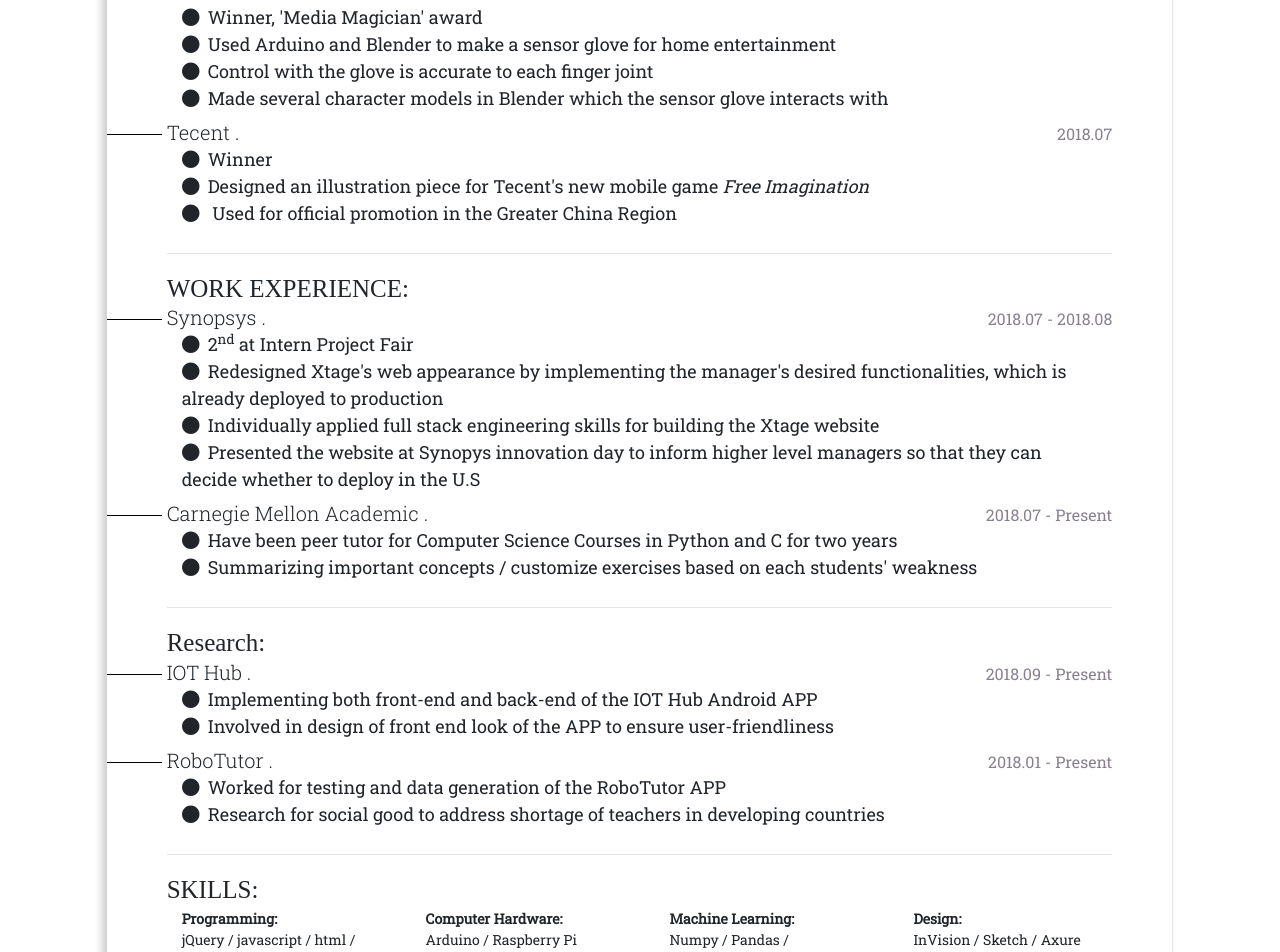
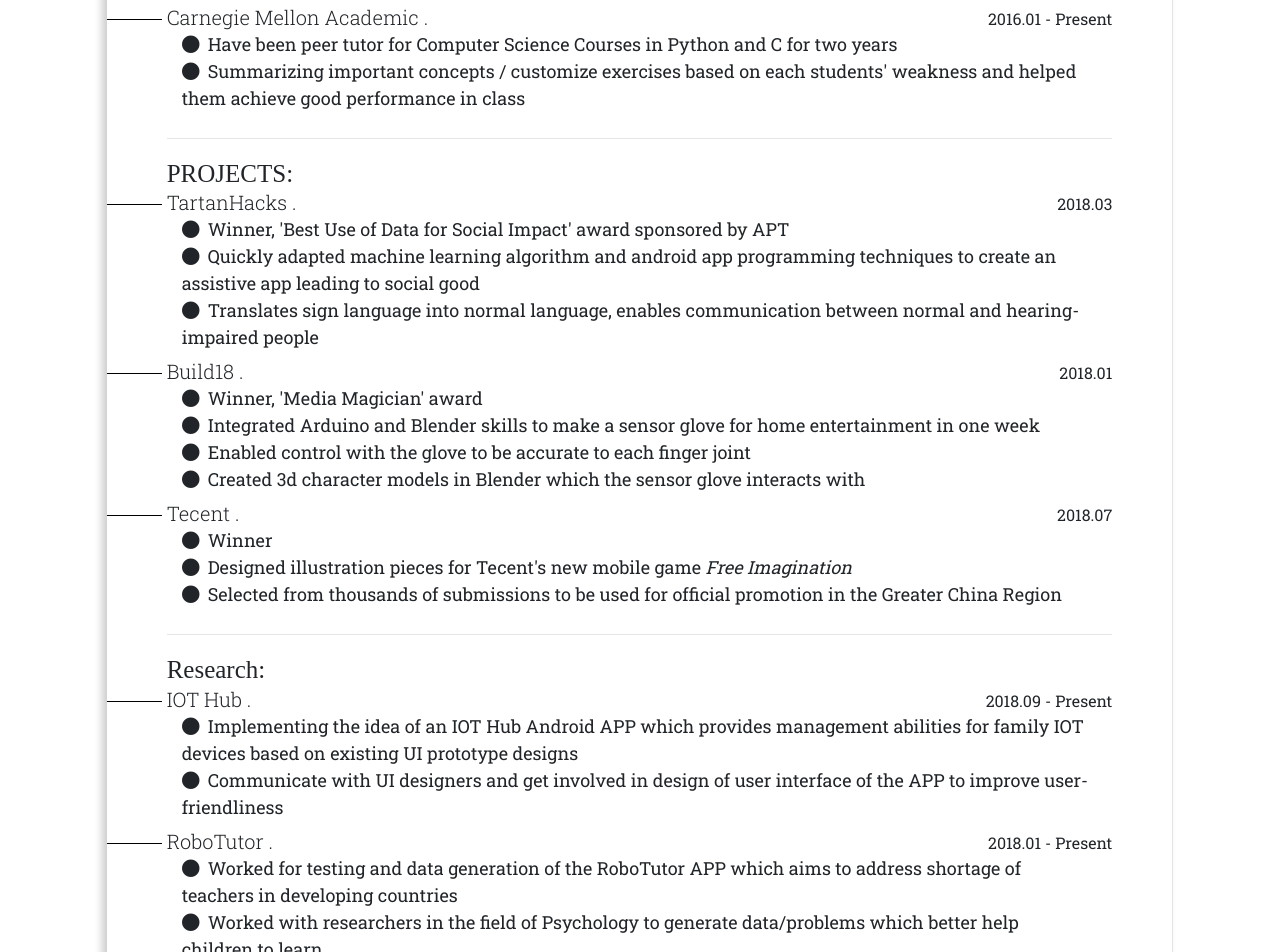
Before and after one commit to CandyDong/CandyDong.github.io, a plain HTML site: page resume.html in a window 1280 px wide. Shown: the part 980-1932 px from the top of the page. Drawn offline with nearby package versions, Linux system fonts and the light colour scheme; a script that the page names is missing; a web font is replaced by a local one.

Commit message:
resume page updated

```diff
--- a/css/style.css
+++ b/css/style.css
@@ -567,7 +567,6 @@
 }
 
 .resume-content .part-items .info .date {
-	color: #88808e;
 	text-align: right;
 	font-size: 16px;
 }
@@ -591,13 +590,6 @@
 	-ms-hyphens: auto;
 	hyphens: auto;
 	margin-right: 20px;
-}
-
-.resume-content .part-items .desc span.skills {
-	margin: 0;
-	font-size: 12px;
-	color: black;
-	font-weight: 300;
 }
 
 .resume-content .part-items .desc p {
@@ -644,10 +636,14 @@
 }
 
 .resume-content .item-wrapper .skill-area {
-	font-weight: 900;
+	font-family: "Roboto Slab", sans-serif;
+	font-size: 20px;
+	font-weight: 300;
+	line-height: 1;
 }
 
 .resume-content .item-wrapper .skill-item > span {
 	display: block;
+	font-size: 18px;
 }
 /*********************************resume****************************/
--- a/resume.html
+++ b/resume.html
@@ -148,63 +148,7 @@
 						</div>
 						<hr>
 
-						<div class="part" id="project">
-							<span class="title">PROJECTS:</span>
-							<div class="part-items">
-								<div class="item-wrapper">
-									<div class="info row">
-										<span class="title col-4">TartanHacks .</span>
-										<span class="col-6"></span>
-										<span class="date col-2">2018.03</span>
-									</div>
-									<div class="desc row">
-										<span class="col-12">
-											<i class="fas fa-circle"></i>Winner, 'Best Use of Data for Social Impact' award sponsored by APT</span>
-										<p class="col-12">
-											<i class="fas fa-circle"></i>Quickly adapted machine learning algorithm to create an assistive app leading to social good
-											<br>
-											<i class="fas fa-circle"></i>Translates sign language into normal language, enables communication between normal and hearing-impaired people
-										</p>
-									</div>
-								</div>
 
-								<div class="item-wrapper">
-									<div class="info row">
-										<span class="title col-4">Build18 .</span>
-										<span class="col-6"></span>
-										<span class="date col-2">2018.01</span>
-									</div>
-									<div class="desc row">
-										<span class="col-12"><i class="fas fa-circle"></i>Winner, 'Media Magician' award</span>
-										<p class="col-12">
-											<i class="fas fa-circle"></i>Used Arduino and Blender to make a sensor glove for home entertainment
-											<br>
-											<i class="fas fa-circle"></i>Control with the glove is accurate to each finger joint
-											<br>
-											<i class="fas fa-circle"></i>Made several character models in Blender which the sensor glove interacts with
-										</p>
-									</div>
-								</div>
-
-								<div class="item-wrapper">
-									<div class="info row">
-										<span class="title col-4">Tecent .</span>
-										<span class="col-6"></span>
-										<span class="date col-2">2018.07</span>
-									</div>
-									<div class="desc row">
-										<span class="col-12"><i class="fas fa-circle"></i>Winner</span>
-										<p class="col-12">
-											<i class="fas fa-circle"></i>Designed an illustration piece for Tecent's new mobile game <em>Free Imagination</em>
-											<br>
-											<i class="fas fa-circle"></i> Used for official promotion in the Greater China Region
-										</p>
-									</div>
-								</div>
-
-							</div>
-						</div>
-						<hr>
 						<div class="part" id="work_experience">
 							<span class="title">WORK EXPERIENCE:</span>
 							<div class="part-items">
@@ -213,16 +157,16 @@
 									<div class="info row">
 										<span class="title col-4">Synopsys .</span>
 										<span class="col-6"></span>
-										<span class="date col-2">2018.07 - 2018.08</span>
+										<span class="date col-2">2018.05 - 2018.08</span>
 									</div>
 									<div class="desc row">
 										<span class="col-12"><i class="fas fa-circle"></i>2<sup>nd</sup> at Intern Project Fair</span>
 										<p class="col-12">
-											<i class="fas fa-circle"></i>Redesigned Xtage's web appearance by implementing the manager's desired functionalities, which is already deployed to production
+											<i class="fas fa-circle"></i>Realized the idea of a Q&amp;A forum and successfully deployed result to production
 											<br>
-											<i class="fas fa-circle"></i>Individually applied full stack engineering skills for building the Xtage website
+											<i class="fas fa-circle"></i>Refreshed Xtage's web appearance, implemented advanced functionalities needed, such as voting, saving interested categories, by introducing new database structures
 											<br>
-											<i class="fas fa-circle"></i>Presented the website at Synopys innovation day to inform higher level managers so that they can decide whether to deploy in the U.S
+											<i class="fas fa-circle"></i>Presented the website at Synopys innovation day and is decided to be deployed in U.S.
 										</p>
 									</div>
 								</div>
@@ -244,13 +188,13 @@
 									<div class="info row">
 										<span class="title col-4">Carnegie Mellon Academic .</span>
 										<span class="col-6"></span>
-										<span class="date col-2">2018.07 - Present</span>
+										<span class="date col-2">2016.01 - Present</span>
 									</div>
 									<div class="desc row">
 										<p class="col-12">
 											<i class="fas fa-circle"></i>Have been peer tutor for Computer Science Courses in Python and C for two years
 											<br>
-											<i class="fas fa-circle"></i>Summarizing important concepts / customize exercises based on each students' weakness
+											<i class="fas fa-circle"></i>Summarizing important concepts / customize exercises based on each students' weakness and helped them achieve good performance in class
 										</p>
 									</div>
 								</div>
@@ -258,7 +202,63 @@
 
 							</div>
 						</div>
+						<div class="part" id="project">
+							<span class="title">PROJECTS:</span>
+							<div class="part-items">
+								<div class="item-wrapper">
+									<div class="info row">
+										<span class="title col-4">TartanHacks .</span>
+										<span class="col-6"></span>
+										<span class="date col-2">2018.03</span>
+									</div>
+									<div class="desc row">
+										<span class="col-12">
+											<i class="fas fa-circle"></i>Winner, 'Best Use of Data for Social Impact' award sponsored by APT</span>
+										<p class="col-12">
+											<i class="fas fa-circle"></i>Quickly adapted machine learning algorithm and android app programming techniques to create an assistive app leading to social good
+											<br>
+											<i class="fas fa-circle"></i>Translates sign language into normal language, enables communication between normal and hearing-impaired people
+										</p>
+									</div>
+								</div>
 
+								<div class="item-wrapper">
+									<div class="info row">
+										<span class="title col-4">Build18 .</span>
+										<span class="col-6"></span>
+										<span class="date col-2">2018.01</span>
+									</div>
+									<div class="desc row">
+										<span class="col-12"><i class="fas fa-circle"></i>Winner, 'Media Magician' award</span>
+										<p class="col-12">
+											<i class="fas fa-circle"></i>Integrated Arduino and Blender skills to make a sensor glove for home entertainment in one week
+											<br>
+											<i class="fas fa-circle"></i>Enabled control with the glove to be accurate to each finger joint
+											<br>
+											<i class="fas fa-circle"></i>Created 3d character models in Blender which the sensor glove interacts with
+										</p>
+									</div>
+								</div>
+
+								<div class="item-wrapper">
+									<div class="info row">
+										<span class="title col-4">Tecent .</span>
+										<span class="col-6"></span>
+										<span class="date col-2">2018.07</span>
+									</div>
+									<div class="desc row">
+										<span class="col-12"><i class="fas fa-circle"></i>Winner</span>
+										<p class="col-12">
+											<i class="fas fa-circle"></i>Designed illustration pieces for Tecent's new mobile game <em>Free Imagination</em>
+											<br>
+											<i class="fas fa-circle"></i>Selected from thousands of submissions to be used for official promotion in the Greater China Region
+										</p>
+									</div>
+								</div>
+
+							</div>
+						</div>
+						<hr>
 						<div class="part" id="research">
 							<span class="title">Research:</span>
 							<div class="part-items">
@@ -270,9 +270,9 @@
 									</div>
 									<div class="desc row">
 										<p class="col-12">
-											<i class="fas fa-circle"></i>Implementing both front-end and back-end of the IOT Hub Android APP
+											<i class="fas fa-circle"></i>Implementing the idea of an IOT Hub Android APP which provides management abilities for family IOT devices based on existing UI prototype designs
 											<br>
-											<i class="fas fa-circle"></i>Involved in design of front end look of the APP to ensure user-friendliness
+											<i class="fas fa-circle"></i>Communicate with UI designers and get involved in design of user interface of the APP to improve user-friendliness
 										</p>
 									</div>
 								</div>
@@ -284,9 +284,9 @@
 									</div>
 									<div class="desc row">
 										<p class="col-12">
-											<i class="fas fa-circle"></i>Worked for testing and data generation of the RoboTutor APP
+											<i class="fas fa-circle"></i>Worked for testing and data generation of the RoboTutor APP which aims to address shortage of teachers in developing countries
 											<br>
-											<i class="fas fa-circle"></i>Research for social good to address shortage of teachers in developing countries
+											<i class="fas fa-circle"></i>Worked with researchers in the field of Psychology to generate data/problems which better help children to learn
 									</div>
 								</div>
 							</div>
```
